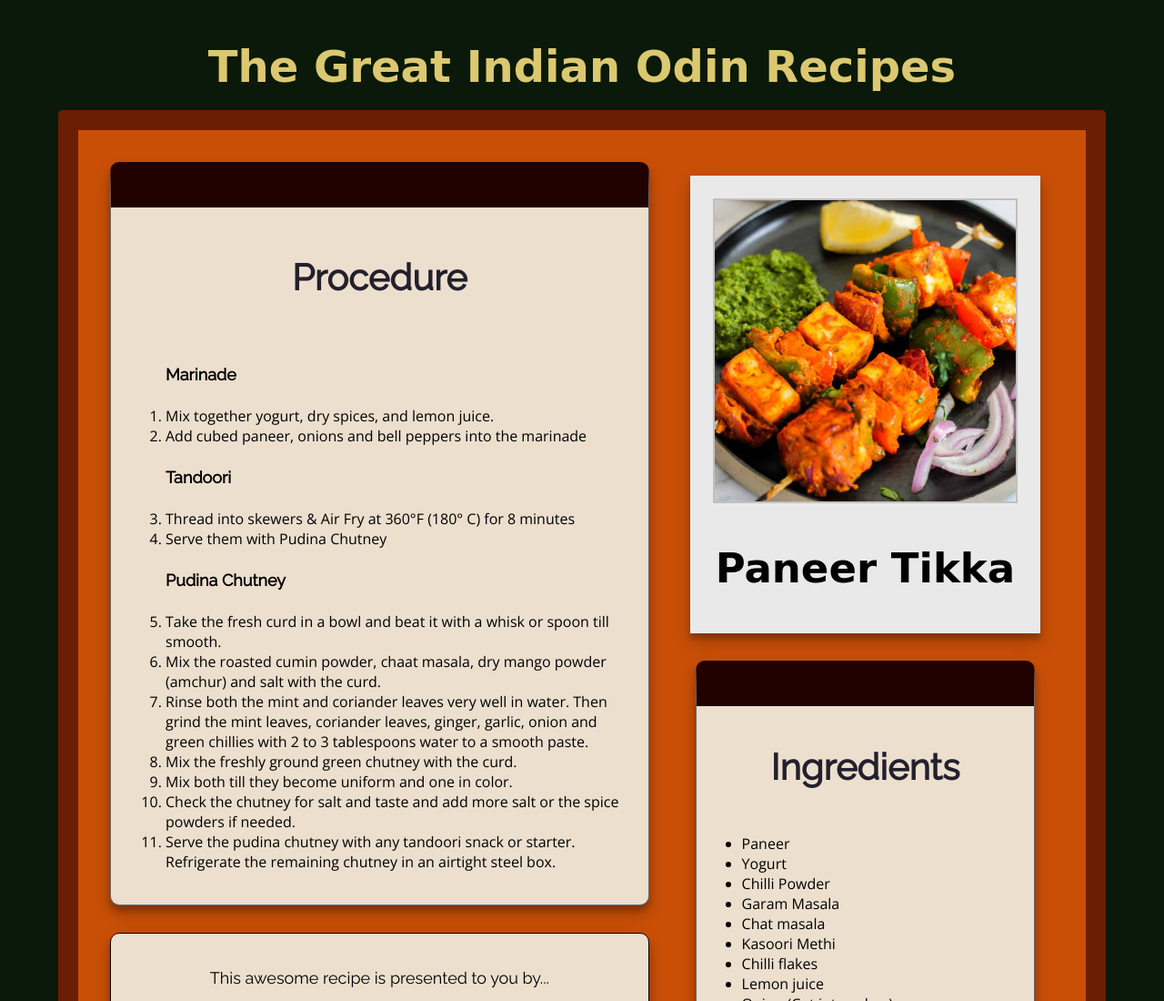
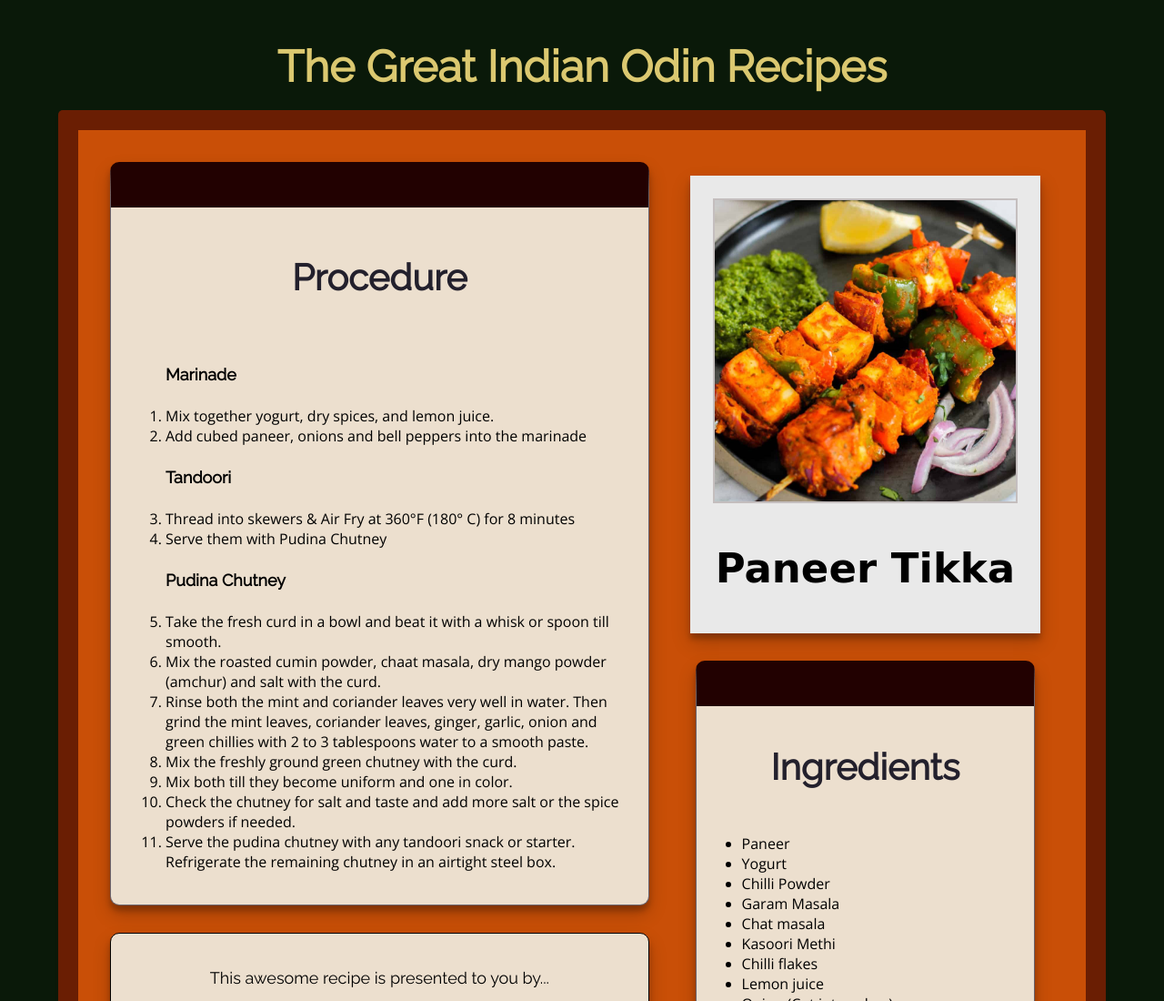
Before and after one commit to nksgr/odin-recipes, a plain HTML site: page recipes/paneer-tikka.html in a window 1280 px wide. Shown: the top 1100 px of the page at 91% size. Drawn offline with nearby package versions, Linux system fonts and the light colour scheme; a web font is replaced by a local one.

Commit message:
Update paneer-tikka.html

```diff
--- a/recipes/paneer-tikka.html
+++ b/recipes/paneer-tikka.html
@@ -10,7 +10,7 @@
     <title>Paneer Tikka</title>
 </head>
 <body>
-    <a href="../index.html"><h1 style="font-family: cursive, sans-serif;">The Great Indian Odin Recipes</h1></a>
+    <a href="../index.html"><h1 class= "site-title">The Great Indian Odin Recipes</h1></a>
     <div class="recipes-container" >
         <div class="content-container">
         <div class="column-1">
```
